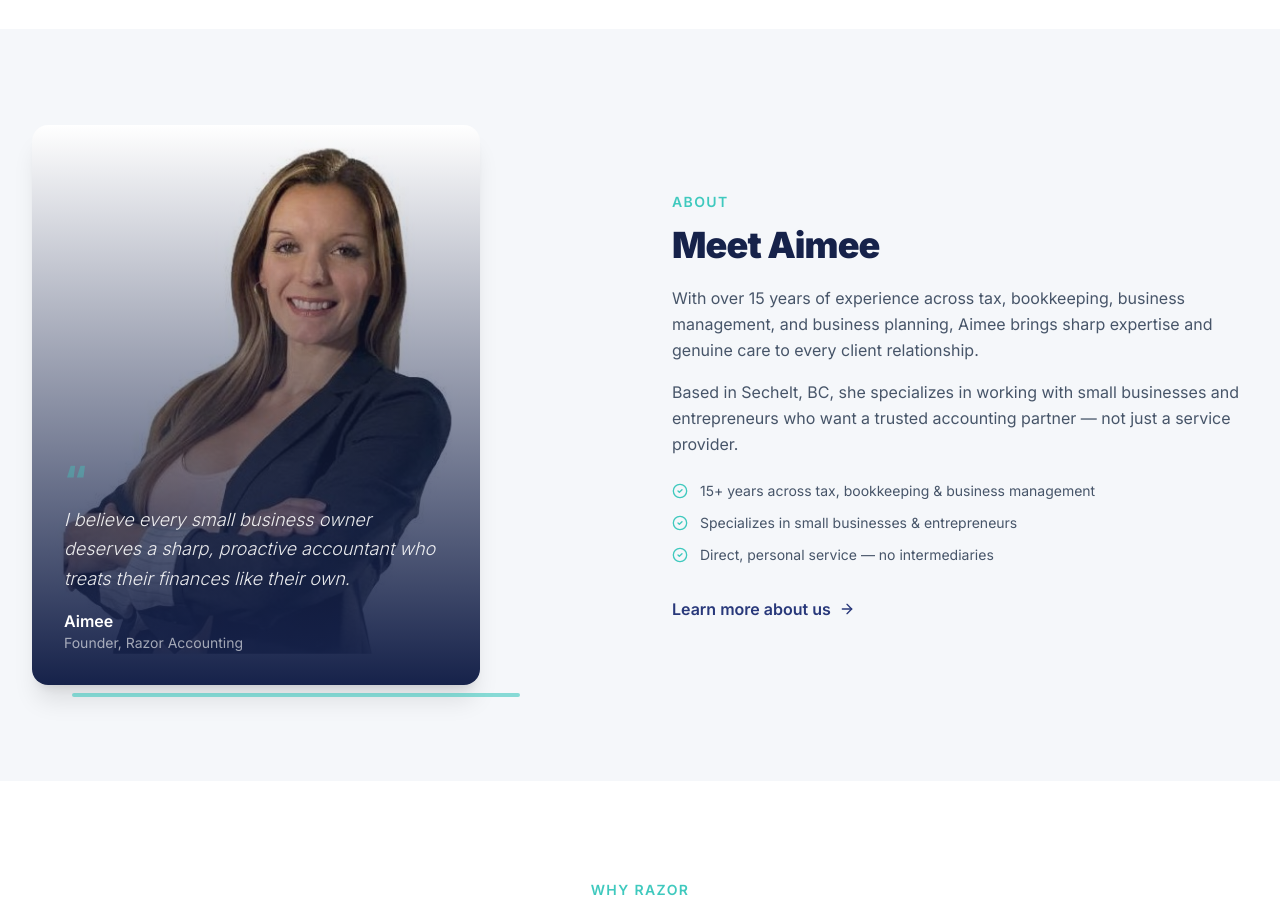
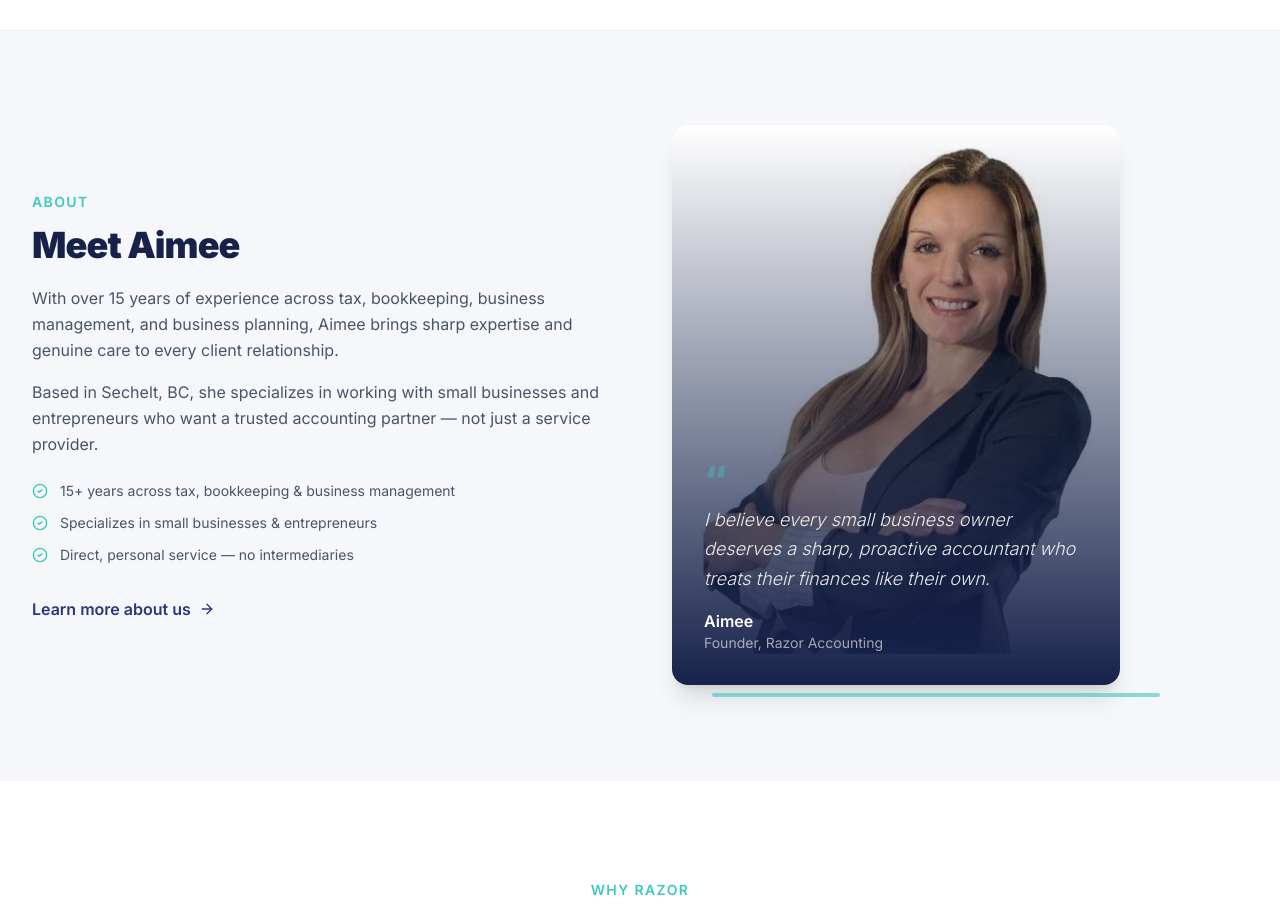
Before and after one commit to tanjaguduras97/razoraccounting, a Next.js app: page / in a window 1280 px wide. Shown: the part 2360-3275 px from the top of the page. Built offline with nearby package versions, Linux system fonts and the light colour scheme.

Commit message:
Swap About preview layout: text on left, Aimee's photo on right

```diff
--- a/app/page.tsx
+++ b/app/page.tsx
@@ -319,7 +319,7 @@ export default function Home() {
         <div className="max-w-7xl mx-auto px-4 sm:px-6 lg:px-8">
           <div className="grid grid-cols-1 lg:grid-cols-2 gap-16 items-center">
             {/* Photo + quote card */}
-            <div className="relative">
+            <div className="relative lg:order-2">
               <div className="relative aspect-[4/5] max-w-md rounded-2xl overflow-hidden shadow-xl">
                 <Image
                   src="/aimee.jpg"
@@ -350,7 +350,7 @@ export default function Home() {
             </div>
 
             {/* Text */}
-            <div>
+            <div className="lg:order-1">
               <span className="text-accent text-sm font-semibold uppercase tracking-widest">
                 About
               </span>
```
